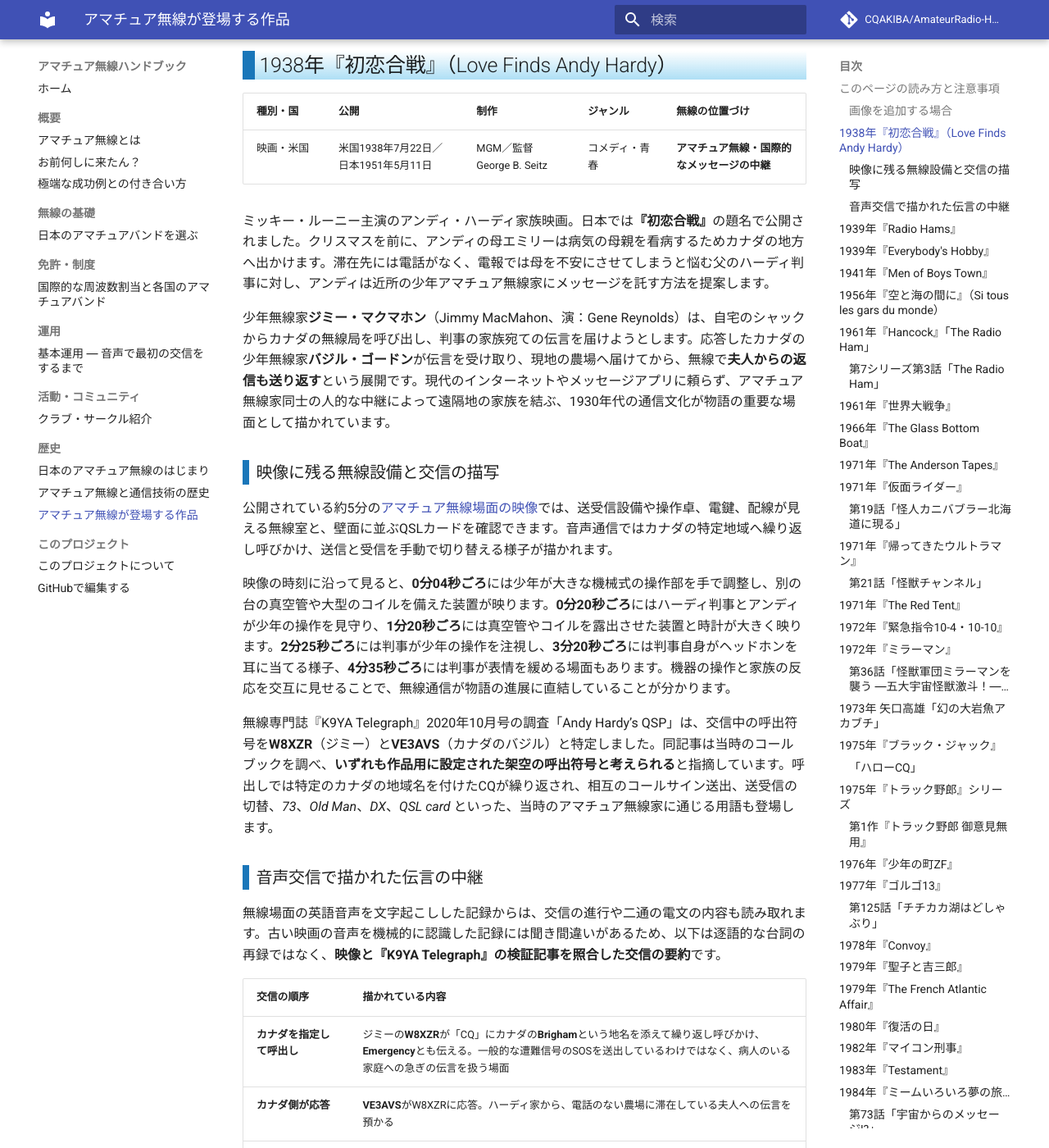
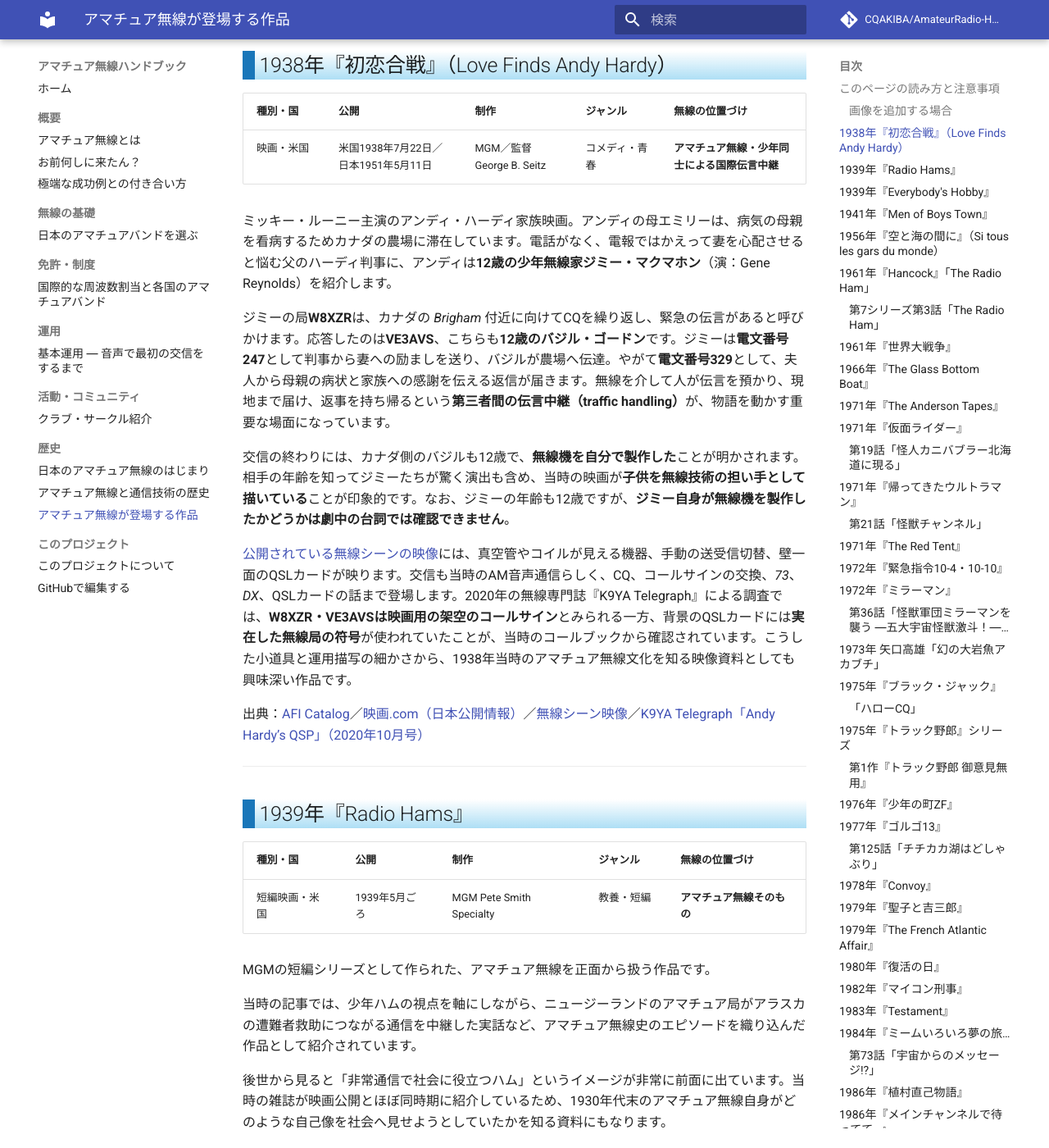
Before and after one commit to CQAKIBA/AmateurRadio-Handbook, an MkDocs documentation site: the page built from docs/15_歴史/アマチュア無線が登場する作品.md, in a window 1280 px wide and 1400 px high, scrolled down 1776 px. Shown: the whole window at 82% size. Built offline with MkDocs 1.6.1 and Material for MkDocs 9.7.7, drawn with Linux system fonts in a browser that asks for light colours; comment, search, counter and statistics services are not loaded; some of the changed text lies outside the part shown.

Commit message:
docs: condense Andy Hardy scene to verified two-12-year-old ham narrative

```diff
--- a/docs/15_歴史/アマチュア無線が登場する作品.md
+++ b/docs/15_歴史/アマチュア無線が登場する作品.md
@@ -51,47 +51,17 @@
 
 | 種別・国 | 公開 | 制作 | ジャンル | 無線の位置づけ |
 | --- | --- | --- | --- | --- |
-| 映画・米国 | 米国1938年7月22日／日本1951年5月11日 | MGM／監督 George B. Seitz | コメディ・青春 | **アマチュア無線・国際的なメッセージの中継** |
+| 映画・米国 | 米国1938年7月22日／日本1951年5月11日 | MGM／監督 George B. Seitz | コメディ・青春 | **アマチュア無線・少年同士による国際伝言中継** |
 
-ミッキー・ルーニー主演のアンディ・ハーディ家族映画。日本では**『初恋合戦』**の題名で公開されました。クリスマスを前に、アンディの母エミリーは病気の母親を看病するためカナダの地方へ出かけます。滞在先には電話がなく、電報では母を不安にさせてしまうと悩む父のハーディ判事に対し、アンディは近所の少年アマチュア無線家にメッセージを託す方法を提案します。
+ミッキー・ルーニー主演のアンディ・ハーディ家族映画。アンディの母エミリーは、病気の母親を看病するためカナダの農場に滞在しています。電話がなく、電報ではかえって妻を心配させると悩む父のハーディ判事に、アンディは**12歳の少年無線家ジミー・マクマホン**（演：Gene Reynolds）を紹介します。
 
-少年無線家**ジミー・マクマホン**（Jimmy MacMahon、演：Gene Reynolds）は、自宅のシャックからカナダの無線局を呼び出し、判事の家族宛ての伝言を届けようとします。応答したカナダの少年無線家**バジル・ゴードン**が伝言を受け取り、現地の農場へ届けてから、無線で**夫人からの返信も送り返す**という展開です。現代のインターネットやメッセージアプリに頼らず、アマチュア無線家同士の人的な中継によって遠隔地の家族を結ぶ、1930年代の通信文化が物語の重要な場面として描かれています。
+ジミーの局**W8XZR**は、カナダの *Brigham* 付近に向けてCQを繰り返し、緊急の伝言があると呼びかけます。応答したのは**VE3AVS**、こちらも**12歳のバジル・ゴードン**です。ジミーは**電文番号247**として判事から妻への励ましを送り、バジルが農場へ伝達。やがて**電文番号329**として、夫人から母親の病状と家族への感謝を伝える返信が届きます。無線を介して人が伝言を預かり、現地まで届け、返事を持ち帰るという**第三者間の伝言中継（traffic handling）**が、物語を動かす重要な場面になっています。
 
-### 映像に残る無線設備と交信の描写
+交信の終わりには、カナダ側のバジルも12歳で、**無線機を自分で製作した**ことが明かされます。相手の年齢を知ってジミーたちが驚く演出も含め、当時の映画が**子供を無線技術の担い手として描いている**ことが印象的です。なお、ジミーの年齢も12歳ですが、**ジミー自身が無線機を製作したかどうかは劇中の台詞では確認できません**。
 
-公開されている約5分の[アマチュア無線場面の映像](https://www.youtube.com/watch?v=HC-lMn_1NQw)では、送受信設備や操作卓、電鍵、配線が見える無線室と、壁面に並ぶQSLカードを確認できます。音声通信ではカナダの特定地域へ繰り返し呼びかけ、送信と受信を手動で切り替える様子が描かれます。
+[公開されている無線シーンの映像](https://www.youtube.com/watch?v=HC-lMn_1NQw)には、真空管やコイルが見える機器、手動の送受信切替、壁一面のQSLカードが映ります。交信も当時のAM音声通信らしく、CQ、コールサインの交換、*73*、*DX*、QSLカードの話まで登場します。2020年の無線専門誌『K9YA Telegraph』による調査では、**W8XZR・VE3AVSは映画用の架空のコールサイン**とみられる一方、背景のQSLカードには**実在した無線局の符号**が使われていたことが、当時のコールブックから確認されています。こうした小道具と運用描写の細かさから、1938年当時のアマチュア無線文化を知る映像資料としても興味深い作品です。
 
-映像の時刻に沿って見ると、**0分04秒ごろ**には少年が大きな機械式の操作部を手で調整し、別の台の真空管や大型のコイルを備えた装置が映ります。**0分20秒ごろ**にはハーディ判事とアンディが少年の操作を見守り、**1分20秒ごろ**には真空管やコイルを露出させた装置と時計が大きく映ります。**2分25秒ごろ**には判事が少年の操作を注視し、**3分20秒ごろ**には判事自身がヘッドホンを耳に当てる様子、**4分35秒ごろ**には判事が表情を緩める場面もあります。機器の操作と家族の反応を交互に見せることで、無線通信が物語の進展に直結していることが分かります。
-
-無線専門誌『K9YA Telegraph』2020年10月号の調査「Andy Hardy’s QSP」は、交信中の呼出符号を**W8XZR**（ジミー）と**VE3AVS**（カナダのバジル）と特定しました。同記事は当時のコールブックを調べ、**いずれも作品用に設定された架空の呼出符号と考えられる**と指摘しています。呼出しでは特定のカナダの地域名を付けたCQが繰り返され、相互のコールサイン送出、送受信の切替、*73*、*Old Man*、*DX*、*QSL card* といった、当時のアマチュア無線家に通じる用語も登場します。
-
-### 音声交信で描かれた伝言の中継
-
-無線場面の英語音声を文字起こしした記録からは、交信の進行や二通の電文の内容も読み取れます。古い映画の音声を機械的に認識した記録には聞き間違いがあるため、以下は逐語的な台詞の再録ではなく、**映像と『K9YA Telegraph』の検証記事を照合した交信の要約**です。
-
-| 交信の順序 | 描かれている内容 |
-| --- | --- |
-| **カナダを指定して呼出し** | ジミーの**W8XZR**が「CQ」にカナダの**Brigham**という地名を添えて繰り返し呼びかけ、**Emergency**とも伝える。一般的な遭難信号のSOSを送出しているわけではなく、病人のいる家庭への急ぎの伝言を扱う場面 |
-| **カナダ側が応答** | **VE3AVS**がW8XZRに応答。ハーディ家から、電話のない農場に滞在している夫人への伝言を預かる |
-| **電文番号247** | ハーディ判事から妻へ、家族一同が愛情と希望を送り、無事を祈っていると伝える。送り主として父と家族の名前を告げる |
-| **現地への配達** | VE3AVSは受信したメッセージを農場へ届け、病人を驚かせないように裏口から台所へ回り、料理人を通じて夫人に渡したと報告する |
-| **電文番号329** | 夫人から判事への返信。家族の励ましに感謝し、母親の容体が重く、その晩の危機を乗り越えられるかはまだ分からないこと、引き続き祈ってほしいことを伝える |
-| **交信終了** | ジミーがカナダ局に礼を述べ、相手も**12歳のバジル・ゴードン**で、農場で働きながら無線設備を**自作した**ことを知る。バジルはQSLカードを求め、最後は**73**と**DX**に言及して交信を終える |
-
-この場面の**Emergency**は、台詞上の緊急性を表す呼びかけです。直ちに人命救助を要する事態のための正式な遭難通信として描かれているとまでは読み取れません。声によるCQ、相手局の応答、相互の呼出符号確認、電文番号の付いた送達、返信、交信終了時の挨拶まで、**無線を介した第三者間の伝言中継（traffic handling）**がまとまった一連の場面になっています。
-
-また、台詞中の呼出符号は文字起こしによって「W8XDR」「W8XCR」「W8XER」「VE3ABS」などに揺れていますが、専門誌の映像・コールブック調査では**W8XZR**と**VE3AVS**と特定されています。「Battle Gordon」と認識された人名も、作中の人物である**Basil Gordon（バジル・ゴードン）**を指すと考えられます。伝言の宛先となる農場名の正確な綴りは、音声の機械文字起こしだけでは確定できません。
-
-さらに同調査は、画面に映るQSLカードの一部に**W6DTA、W6ESD、W6NYD、W6OWM、K6PAS**の符号が書かれていることを突き止め、1939年版のコールブックと照合して実在する局のカードだったと報告しています。撮影セットは単なる想像上の「科学少年の部屋」ではなく、当時の無線家の実物資料を取り入れていた可能性があります。一方、映画の無線場面に誰が技術監修として協力したのかは確認されていません。同記事はMGMで活動したアマチュア無線家で撮影技師の**Clyde De Vinna（W6OJ）**の関与を仮説として挙げていますが、確定した制作記録ではありません。
-
-無線家による後年の評価も残ります。1992年の『Monitoring Times』には少年同士の無線中継、露出した送信機の構造やQSLカードを評価する記述があり、2017年の[Reddit投稿](https://www.reddit.com/r/amateurradio/comments/7m3ojb/old_movie_that_did_ham_radio_right/)では、画面の設備や運用が当時の雰囲気をよく再現していると紹介されました。ただし、**小道具・操作の写実性と、免許制度や実際の無線局運用が完全に正確であることは別**です。架空のコールサインも用いられています。
-
-1938年11月号の米国アマチュア無線誌『QST』にも、本作のアマチュア無線場面に言及する読者投稿が掲載されており、公開直後から無線家の関心を集めたことが分かります。
-
-この映画は、アマチュア無線を軍事・災害のためだけの特別な通信ではなく、**家庭の事情を解決するために、子供も技術を学び、協力して役立てる通信手段**として描いた点で興味深い作品です。2000年には米国議会図書館の**National Film Registry**に登録されました。
-
-出典：[AFI Catalog：作品・配役・あらすじ](https://catalog.afi.com/Film/4755-LOVE-FINDS-ANDY-HARDY)／[映画.com：日本公開題・日本公開日](https://eiga.com/movie/62997/)／[YouTube：無線シーン映像](https://www.youtube.com/watch?v=HC-lMn_1NQw)／[K9YA Telegraph（2020年10月号、1・8ページ）](https://radioaficionados.com.ar/revistas/K9YA_2020_10.pdf)／[Monitoring Times（1992年6月号）](https://www.worldradiohistory.com/Archive-Monitoring-TImes/1990s/Monitoring-Times-1992-06.pdf)／[QST（1938年11月号）](https://www.worldradiohistory.com/INTERNATIONAL/QST/QST-1938-11.pdf)／[米国議会図書館：National Film Registry登録作品](https://www.loc.gov/programs/national-film-preservation-board/film-registry/complete-national-film-registry-listing/)
-
+出典：[AFI Catalog](https://catalog.afi.com/Film/4755-LOVE-FINDS-ANDY-HARDY)／[映画.com（日本公開情報）](https://eiga.com/movie/62997/)／[無線シーン映像](https://www.youtube.com/watch?v=HC-lMn_1NQw)／[K9YA Telegraph「Andy Hardy’s QSP」（2020年10月号）](https://radioaficionados.com.ar/revistas/K9YA_2020_10.pdf)
 
 ---
 
```
